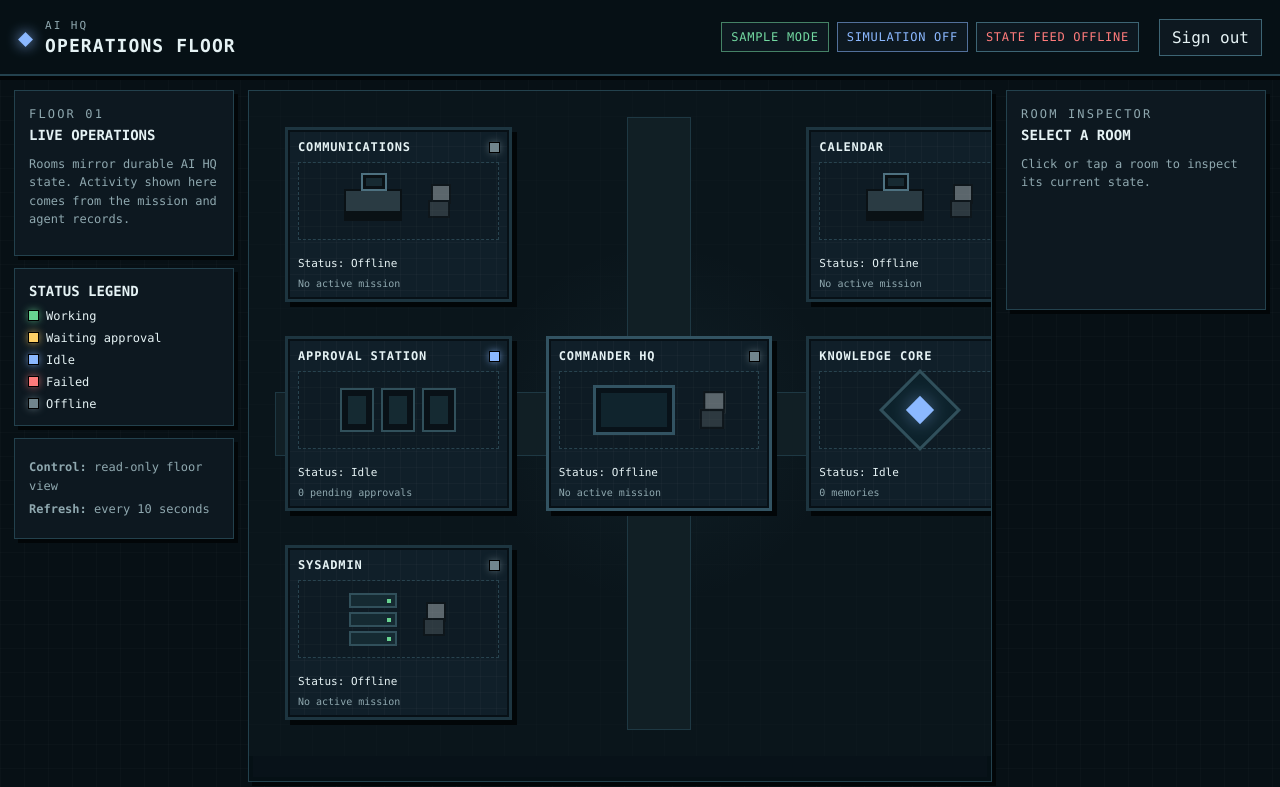
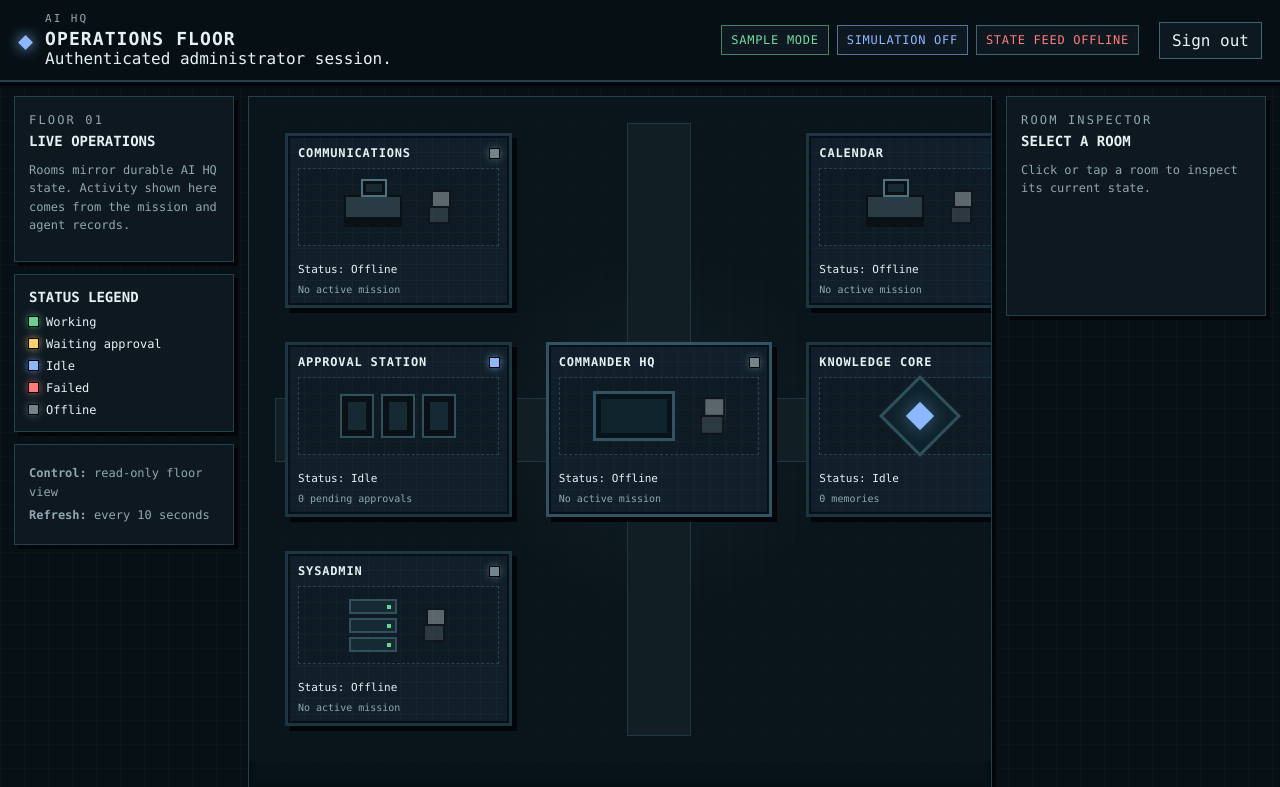
Before and after one commit to Waitenomore-ai/ai-hq, a Python web app: template src/ai_hq/templates/home.html in a window 1280 px wide. Shown: the top 787 px of the page. Run offline with Jinja, Linux system fonts and the light colour scheme; the template is opened without the code that fills it: most values are stand-ins (such as "Sample title", 1, 10 or a date in 2020).

Commit message:
fix: preserve authenticated home contract

```diff
--- a/src/ai_hq/templates/home.html
+++ b/src/ai_hq/templates/home.html
@@ -13,6 +13,7 @@
       <div>
         <p class="hq-kicker">AI HQ</p>
         <h1>Operations Floor</h1>
+        <span class="hq-session-note">Authenticated administrator session.</span>
       </div>
     </div>
 
```
